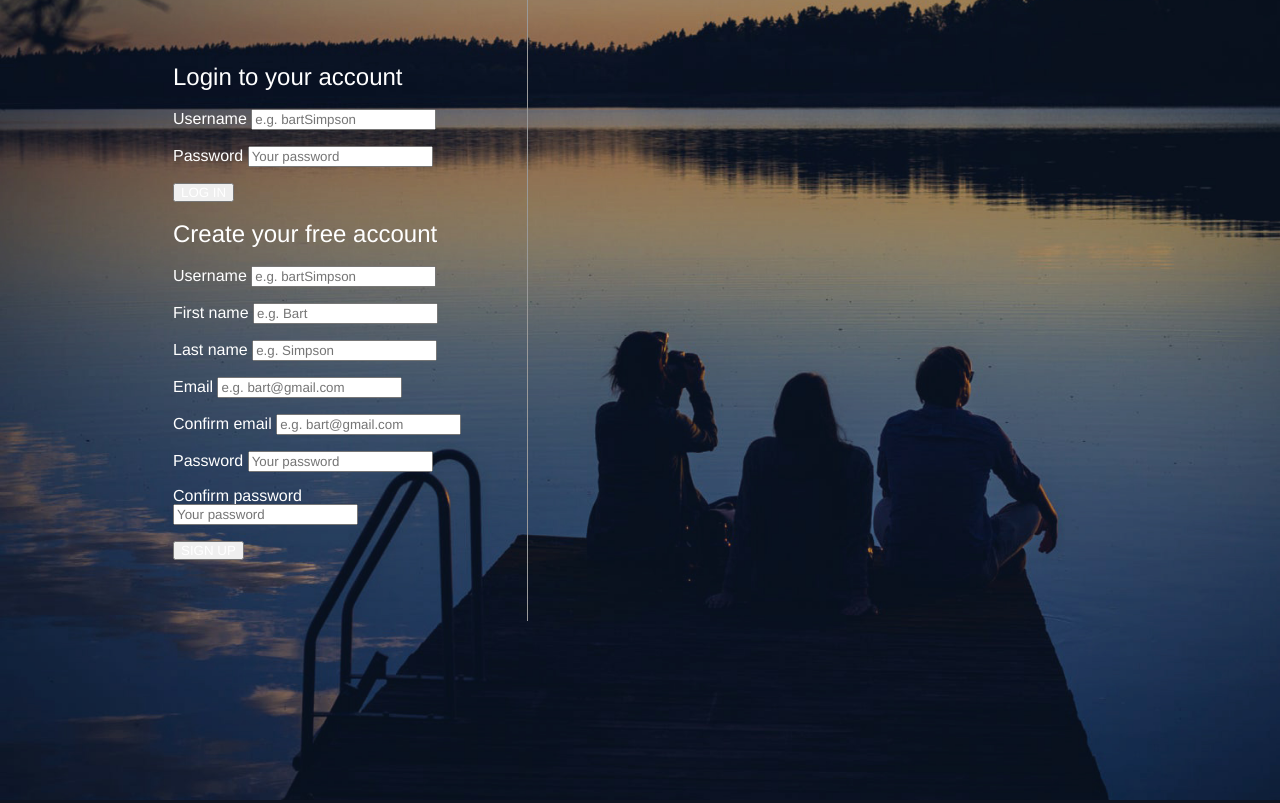
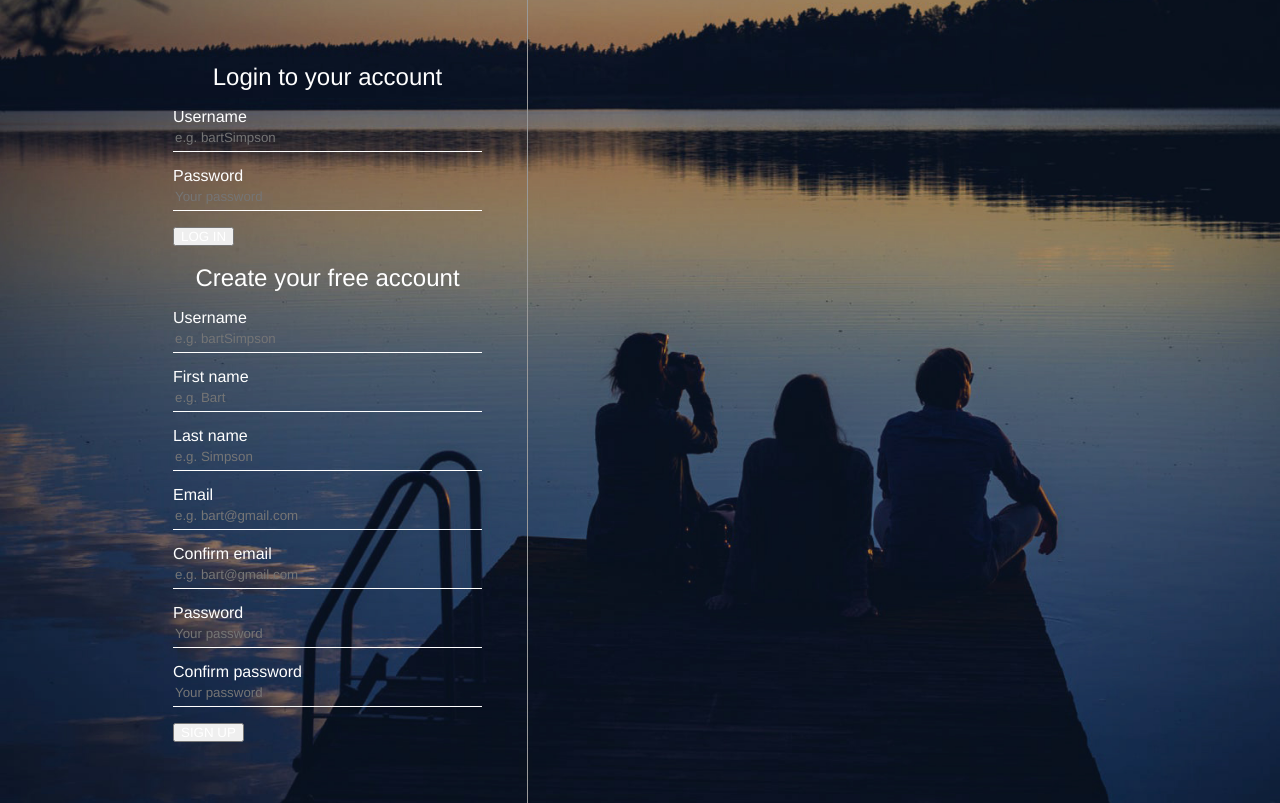
Before and after one commit to WilsonBenavides/Slotify, a PHP site: page /register.php in a window 1280 px wide. Run offline with PHP 8.4, Linux system fonts and the light colour scheme.

Commit message:
Styling our text boxes

```diff
--- a/assets/css/register.css
+++ b/assets/css/register.css
@@ -36,3 +36,19 @@ body {
     float: left;
     border-right: 1px solid #999;
 }
+
+#inputContainer h2 {
+	text-align: center;
+}
+
+#inputContainer input[type="text"],
+#inputContainer input[type="email"],
+#inputContainer input[type="password"] {
+	display: block;
+    background-color: transparent;
+    border: 0;
+    border-bottom: 1px solid #fff;
+    height: 27px;
+    line-height: 27px;
+    width: 100%;
+}
```
